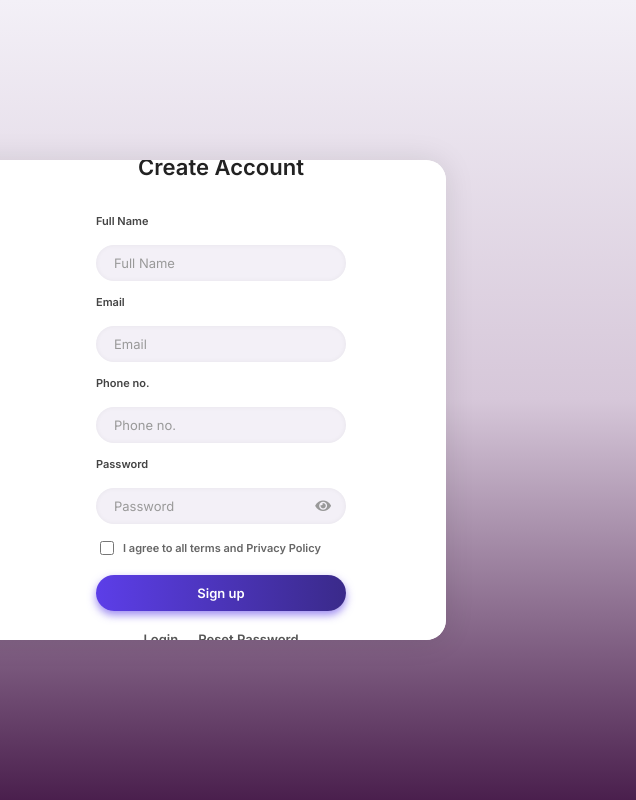
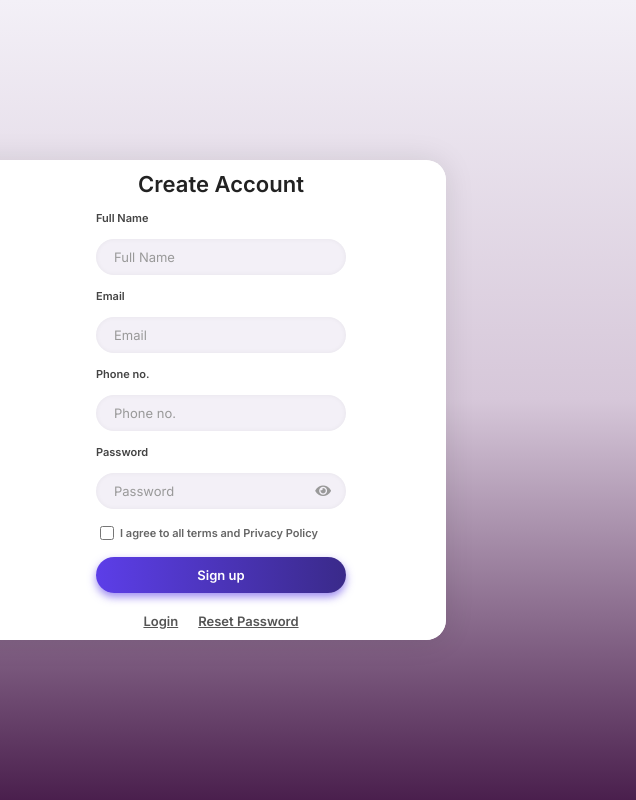
Before and after one commit to cyber-coderx/To-do-List-, a plain HTML site: page index.html in a window 1280 px wide. Both pictures are taken after a click on the button "Sign up". Shown: the full height of the page, 644-1280 px from the left. Drawn offline with Linux system fonts and the light colour scheme.

Commit message:
Update index.html

```diff
--- a/index.html
+++ b/index.html
@@ -474,8 +474,9 @@
 
 <!-- SIGNUP FORM -->
 <form id="form-signup" aria-label="Signup form" novalidate hidden>
-        <h2>Create Account</h2>
-        <label for="signup-fullname">Full Name</label>
+  <h2 style="margin: 0px 0;">Create Account</h2>
+
+  <label for="signup-fullname" style="margin: 0px 0;">Full Name</label>
   <input
     id="signup-fullname"
     name="fullname"
@@ -484,8 +485,10 @@
     placeholder="Full Name"
     required
     aria-required="true"
+    style="margin: 0px 0;"
   />
-        <label for="signup-email">Email</label>
+
+  <label for="signup-email" style="margin: 0px 0;">Email</label>
   <input
     id="signup-email"
     name="email"
@@ -494,8 +497,10 @@
     placeholder="Email"
     required
     aria-required="true"
+    style="margin: 0px 0;"
   />
-        <label for="signup-phone">Phone no.</label>
+
+  <label for="signup-phone" style="margin: 0px 0;">Phone no.</label>
   <input
     id="signup-phone"
     name="phone"
@@ -504,9 +509,11 @@
     placeholder="Phone no."
     required
     aria-required="true"
+    style="margin: 0px 0;"
   />
-        <label for="signup-password">Password</label>
-        <div class="password-wrapper">
+
+  <label for="signup-password" style="margin: 0px 0;">Password</label>
+  <div class="password-wrapper" style="margin: 0px 0;">
     <input
       id="signup-password"
       name="password"
@@ -515,6 +522,7 @@
       placeholder="Password"
       required
       aria-required="true"
+      style="margin: 0;"
     />
     <button
       type="button"
@@ -522,23 +530,26 @@
       aria-label="Toggle password visibility"
       class="password-toggle-btn"
       tabindex="-1"
+      style="margin-left: 0px;"
     >
       <i class="fas fa-eye"></i>
     </button>
   </div>
-        <label class="checkbox-label" for="signup-agree">
+
+  <label class="checkbox-label" for="signup-agree" style="margin: 0px 0;">
     <input
       id="signup-agree"
       name="agree"
       type="checkbox"
       required
       aria-required="true"
+      style="margin-right: 0px;"
     />
     I agree to all terms and Privacy Policy
   </label>
-        <button type="submit">Sign up</button>
+
+  <button type="submit" style="margin: 0px 0;">Sign up</button>
 </form>
-
       <!-- RESET PASSWORD FORM -->
       <form id="form-reset" aria-label="Password reset form" novalidate hidden>
         <h2 id="reset-title">Reset Password</h2>
```
Lines whose indentation alone changed are shown as unchanged.
